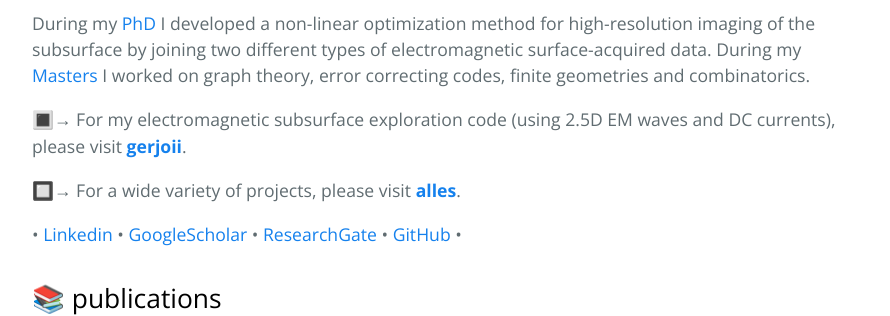
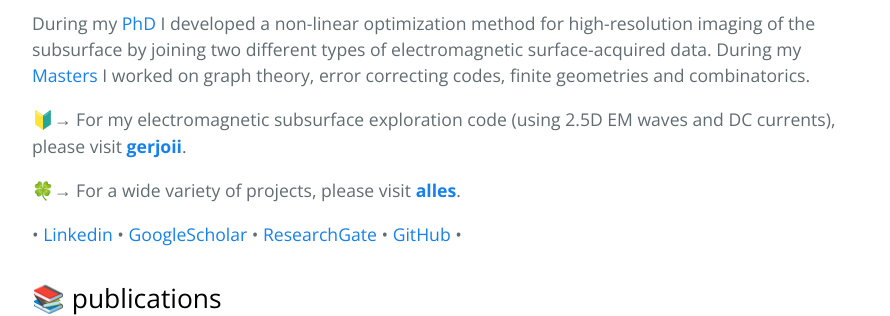
Before and after one commit to diegozain/diegozain.github.io, a Jekyll site: the page built from index.md, in a window 1280 px wide. Shown: the part 705-1021 px from the top of the page, without its empty margins (192-1082 px from the left). Built offline with Jekyll 4.4.1, drawn with Linux system fonts in a browser that asks for light colours; our own code applies the rules of GitHub Pages for plain Markdown files.

Commit message:
latex good

```diff
--- a/index.md
+++ b/index.md
@@ -12,9 +12,9 @@ I am interested in applying physics, mathematics and high performance computing
 
 During my [PhD](https://scholarworks.boisestate.edu/td/1642/) I developed a non-linear optimization method for high-resolution imaging of the subsurface by joining two different types of electromagnetic surface-acquired data. During my [Masters](https://digitalcommons.mtu.edu/cgi/viewcontent.cgi?article=1806&context=etds) I worked on graph theory, error correcting codes, finite geometries and combinatorics.
 
-🔳→ For my electromagnetic subsurface exploration code (using 2.5D EM waves and DC currents), please visit [__gerjoii__](https://github.com/diegozain/gerjoii).
+🔰→ For my electromagnetic subsurface exploration code (using 2.5D EM waves and DC currents), please visit [__gerjoii__](https://github.com/diegozain/gerjoii).
 
-🔲→ For a wide variety of projects, please visit [__alles__](https://github.com/diegozain/alles).
+🍀→ For a wide variety of projects, please visit [__alles__](https://github.com/diegozain/alles).
 
 • [Linkedin](https://www.linkedin.com/in/diego-domenzain-67431171/) • [GoogleScholar](https://scholar.google.com/citations?user=tve8X08AAAAJ&hl) • [ResearchGate](https://www.researchgate.net/profile/Diego_Domenzain) • [GitHub](https://github.com/diegozain/) •
 
```
